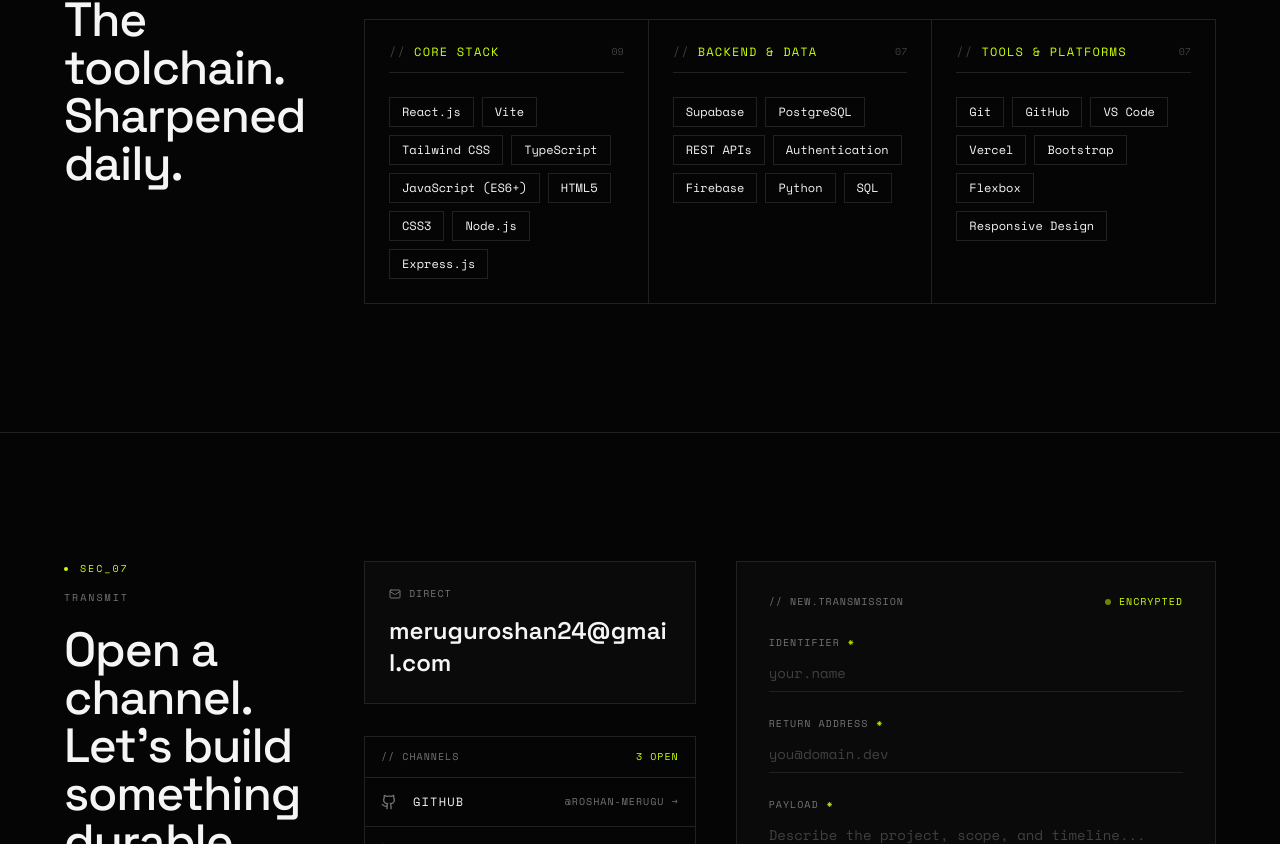
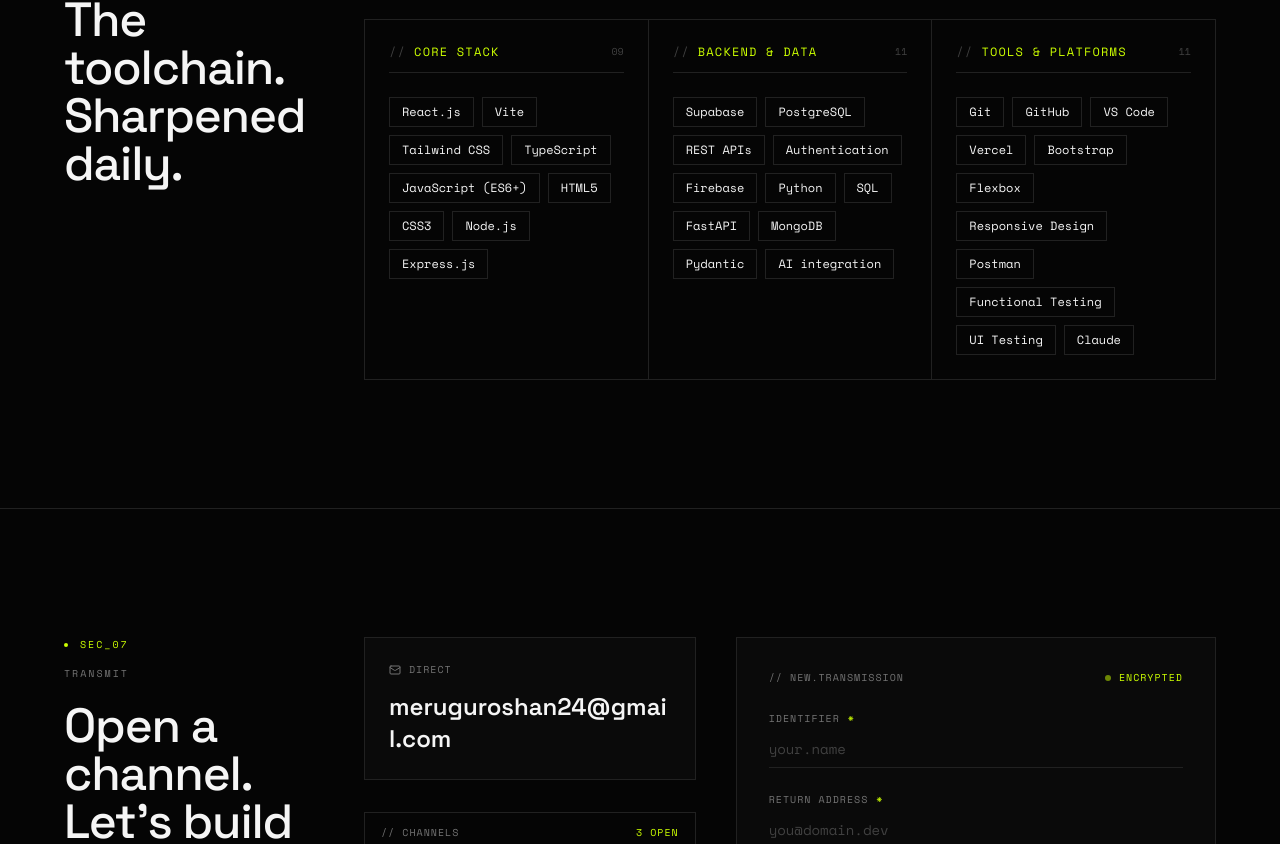
Before and after one commit to Roshan-Merugu/Personal-Portfolio, a React (Vite) app: page / in a window 1280 px wide. Shown: the part 10410-11254 px from the top of the page. Built offline with nearby package versions, Linux system fonts and the light colour scheme; the HTML template or start-up script is replaced by a standard one.

Commit message:
modified skills

```diff
--- a/src/data/portfolio.ts
+++ b/src/data/portfolio.ts
@@ -416,10 +416,10 @@
   },
   {
     category: "Backend & Data",
-    items: ["Supabase", "PostgreSQL", "REST APIs", "Authentication", "Firebase", "Python", "SQL"],
+    items: ["Supabase", "PostgreSQL", "REST APIs", "Authentication", "Firebase", "Python", "SQL", "FastAPI", "MongoDB", "Pydantic", "AI integration"],
   },
   {
     category: "Tools & Platforms",
-    items: ["Git", "GitHub", "VS Code", "Vercel", "Bootstrap", "Flexbox", "Responsive Design"],
+    items: ["Git", "GitHub", "VS Code", "Vercel", "Bootstrap", "Flexbox", "Responsive Design", "Postman", "Functional Testing", "UI Testing", "Claude"],
   },
 ];
```
